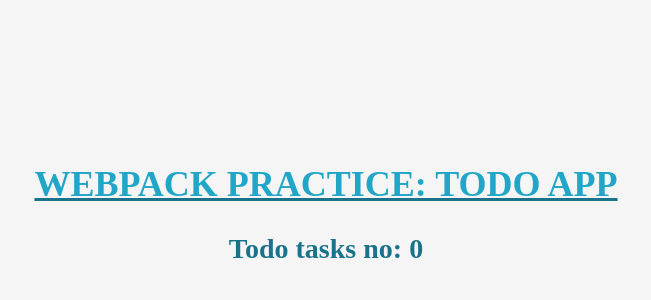
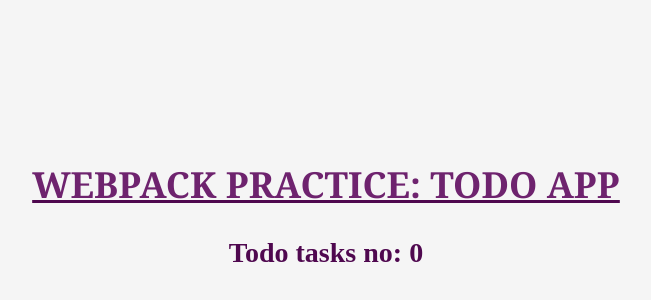
Before and after one commit to arti-zachara/15.2-Webpack-To-do, a React app: page / in a window 1280 px wide. Shown: the part 192-492 px from the top of the page, without its empty margins (322-973 px from the left). Built offline with nearby package versions, Linux system fonts and the light colour scheme.

Commit message:
Change color palette

```diff
--- a/src/components/Title.css
+++ b/src/components/Title.css
@@ -1,13 +1,14 @@
 .appTitle > h1 {
   font-size: 36px;
-  color: #21a6c7;
+  color: #6e236e;
   text-transform: uppercase;
   text-decoration: underline;
-  text-decoration-color: #1a738a;
+  text-decoration-color: #4f084f;
+  font-family: Georgia, serif;
 }
 
 .appTitle > p {
-  color: #1a738a;
+  color: #4f084f;
   font-size: 28px;
   font-weight: bold;
   text-align: center;
--- a/src/containers/App.css
+++ b/src/containers/App.css
@@ -1,6 +1,6 @@
 .TodoApp {
   background-color: #f5f5f5;
-  color: #222;
+  color: #4f084f;
   display: flex;
   flex-direction: column;
   flex-wrap: nowrap;
```
Also changed, not shown: 1 other file (tests, documents, lock files or other folders).
